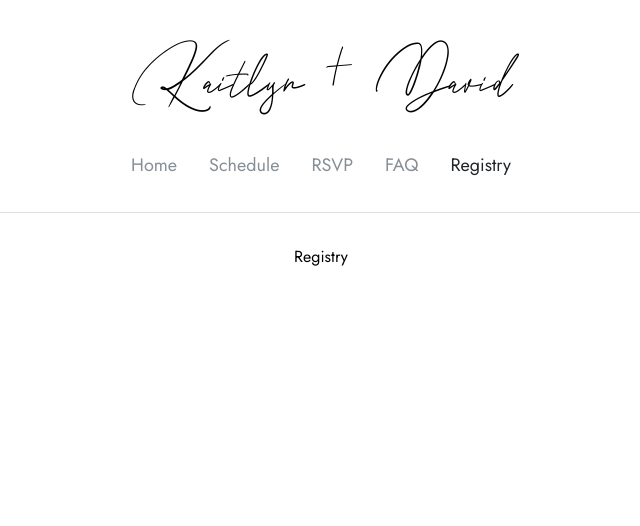
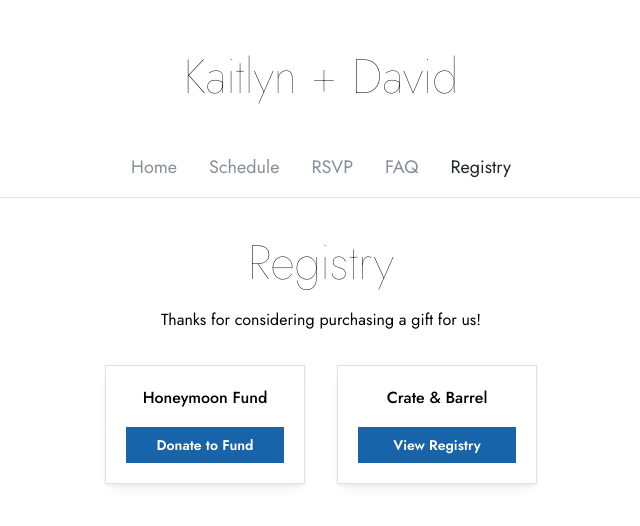
Before and after one commit to sikhote/kaitlynanddavid.com, a Next.js app: page /registry in a window 1280 px wide. Shown: the top 526 px of the page, without its empty margins (319-959 px from the left). Built offline with nearby package versions, Linux system fonts and the light colour scheme.

Commit message:
progress

```diff
--- a/src/app/auth/page.tsx
+++ b/src/app/auth/page.tsx
@@ -1,10 +1,12 @@
 'use client';
 
-import { Button, Stack, TextInput } from '@mantine/core';
+import { Box, Button, Stack, TextInput } from '@mantine/core';
 import { useForm } from '@mantine/form';
 import { useRouter } from 'next/navigation';
+import { useState } from 'react';
 
 export default function Auth() {
+  const [isLoading, setIsLoading] = useState(false);
   const router = useRouter();
   const form = useForm({
     mode: 'controlled',
@@ -12,6 +14,8 @@ export default function Auth() {
     initialValues: { password: '' },
   });
   const onSubmit = form.onSubmit(async (values) => {
+    setIsLoading(true);
+
     const res = await fetch('/api/auth', {
       method: 'POST',
       headers: { 'Content-Type': 'application/json' },
@@ -24,11 +28,13 @@ export default function Auth() {
     } else {
       form.setErrors({ password: 'Invalid password' });
     }
+
+    setIsLoading(false);
   });
 
   return (
-    <form onSubmit={onSubmit}>
-      <Stack gap="md" w="100%" miw={200}>
+    <Box component="form" onSubmit={onSubmit} maw={200} w="100%">
+      <Stack gap="md">
         <TextInput
           label="Password"
           autoFocus
@@ -36,10 +42,10 @@ export default function Auth() {
           {...form.getInputProps('password')}
           required
         />
-        <Button fullWidth type="submit">
+        <Button fullWidth type="submit" loading={isLoading}>
           Submit
         </Button>
       </Stack>
-    </form>
+    </Box>
   );
 }
--- a/src/app/faq/page.tsx
+++ b/src/app/faq/page.tsx
@@ -1,13 +1,13 @@
 'use client';
 
-import { Text, Title } from '@mantine/core';
+import { Stack, Text, Title } from '@mantine/core';
 
 export default function Page() {
   return (
-    <ul className="flex flex-col gap-10 items-center text-center max-w-lg w-full">
+    <Stack component="ul" gap="xl" align="center" ta="center">
       <li>
         <Title order={4}>What is the dress code?</Title>
-        <Text textWrap="balance">
+        <Text textWrap="balance" maw={600} w="100%">
           Cocktail attire! The wedding bowl has grass and can be quite windy, if
           wearing heels you may want to consider a block shoe as well as layers.
         </Text>
@@ -16,34 +16,38 @@ export default function Page() {
         <Title order={4}>
           Is dinner served to the table or is it a buffet style?
         </Title>
-        <Text textWrap="balance">Table service!</Text>
+        <Text textWrap="balance" maw={600} w="100%">
+          Table service!
+        </Text>
       </li>
       <li>
         <Title order={4}>What is the suggested parking?</Title>
-        <Text textWrap="balance">
+        <Text textWrap="balance" maw={600} w="100%">
           In general, parking in La Jolla can be limited. Consider carpooling or
           using rideshare if available.
         </Text>
       </li>
       <li>
         <Title order={4}>Do I get a plus one?</Title>
-        <Text textWrap="balance">
+        <Text textWrap="balance" maw={600} w="100%">
           To keep our wedding as small and intimate as possible, only guests
           named on your invitation are invited!
         </Text>
       </li>
       <li>
         <Title order={4}>When should I RSVP by?</Title>
-        <Text textWrap="balance">October 1st!</Text>
+        <Text textWrap="balance" maw={600} w="100%">
+          October 1st!
+        </Text>
       </li>
       <li>
         <Title order={4}>Are you registered? Where?</Title>
-        <Text textWrap="balance">
+        <Text textWrap="balance" maw={600} w="100%">
           We are very fortunate with all that we have and do not expect any
           gifts. If you do want to give a gift, consider a donation to honeymoon
           fund!
         </Text>
       </li>
-    </ul>
+    </Stack>
   );
 }
--- a/src/app/page.tsx
+++ b/src/app/page.tsx
@@ -1,11 +1,12 @@
+'use client';
+
+import { Text } from '@mantine/core';
+
 export default function Page() {
   return (
-    <div className="[&>*:nth-child(n+2)]:pt-5 max-w-sm w-full">
-      <p>
-        Welcome to our wedding website! We hope you can attend our intimate
-        family celebration. Please reference the website pages for the most up
-        to date event details.
-      </p>
-    </div>
+    <Text w="100%" maw={450} ta="center">
+      We hope you can attend our intimate family celebration. Please reference
+      the website pages for the most up to date event details.
+    </Text>
   );
 }
--- a/src/app/registry/page.tsx
+++ b/src/app/registry/page.tsx
@@ -1,5 +1,39 @@
 'use client';
 
+import { Button, Card, Flex, Stack, Text } from '@mantine/core';
+
 export default function Page() {
-  return <div>Registry</div>;
+  return (
+    <Stack gap="xl" ta="center">
+      <Text>Thanks for considering purchasing a gift for us!</Text>
+      <Flex gap="xl">
+        {[
+          {
+            title: 'Honeymoon Fund',
+            href: 'https://www.paypal.com/pool/9rKoiIW3yg?sr=wccr12588',
+            linkLabel: 'Donate to Fund',
+          },
+          {
+            title: 'Crate & Barrel',
+            href: 'https://www.crateandbarrel.com/gift-registry/kaitlyn-holt-and-david-sinclair/r7612588',
+            linkLabel: 'View Registry',
+          },
+        ].map(({ title, href, linkLabel }) => (
+          <Card shadow="sm" padding="lg" withBorder key={href} w={200}>
+            <Text fw={500}>{title}</Text>
+            <Button
+              component="a"
+              color="blue"
+              fullWidth
+              mt="md"
+              href={href}
+              target="_blank"
+            >
+              {linkLabel}
+            </Button>
+          </Card>
+        ))}
+      </Flex>
+    </Stack>
+  );
 }
--- a/src/app/schedule/page.tsx
+++ b/src/app/schedule/page.tsx
@@ -1,13 +1,13 @@
 'use client';
 
-import { Anchor, Text, Title } from '@mantine/core';
+import { Anchor, Box, Stack, Text, Title } from '@mantine/core';
 import { events } from '@/lib/events';
 
 export default function Page() {
   return (
-    <div className="flex flex-col text-center gap-5">
+    <Stack align="center" gap="lg" ta="center">
       <Title order={2}>{events[0].date}</Title>
-      <ul className="flex flex-col gap-10">
+      <Stack component="ul" gap="xl">
         {events.map(
           ({
             title,
@@ -19,16 +19,16 @@ export default function Page() {
             website,
             Icon,
           }) => (
-            <li key={title} className="flex flex-col gap-3">
-              <div className="w-[80px] mx-auto mb-[-30px] mt-[-10px]">
+            <Stack component="li" key={title} gap="md" align="center">
+              <Box w="80px" mt="-10px" mb="-30px">
                 <Icon />
-              </div>
-              <div>
+              </Box>
+              <Box>
                 <Title order={3}>{title}</Title>
                 <Text>{time}</Text>
                 {arrivalTime && <Text>{arrivalTime}</Text>}
-              </div>
-              <div>
+              </Box>
+              <Box>
                 <Anchor underline="hover" href={website}>
                   <Title order={5}>{location}</Title>
                 </Anchor>
@@ -38,14 +38,14 @@ export default function Page() {
                 >
                   {address}
                 </Anchor>
-              </div>
-              <Text mx="auto" className="max-w-sm w-full" textWrap="balance">
+              </Box>
+              <Text maw={400} w="100%" textWrap="balance">
                 {description}
               </Text>
-            </li>
+            </Stack>
           ),
         )}
-      </ul>
-    </div>
+      </Stack>
+    </Stack>
   );
 }
--- a/src/components/Layout.tsx
+++ b/src/components/Layout.tsx
@@ -1,57 +1,146 @@
 'use client';
 
-import { Divider, Group, Stack, Text } from '@mantine/core';
+import {
+  Anchor,
+  Box,
+  Burger,
+  Divider,
+  Drawer,
+  Group,
+  Stack,
+  Text,
+  Title,
+} from '@mantine/core';
+import { useDisclosure } from '@mantine/hooks';
 import Link from 'next/link';
 import { usePathname } from 'next/navigation';
+import { useMemo } from 'react';
+
+const pages = [
+  {
+    href: '/',
+    label: 'Home',
+    title: 'Welcome to our wedding website!',
+  },
+  {
+    href: '/schedule',
+    label: 'Schedule',
+  },
+  {
+    href: '/rsvp',
+    label: 'RSVP',
+  },
+  {
+    href: '/faq',
+    label: 'FAQ',
+  },
+  {
+    href: '/registry',
+    label: 'Registry',
+  },
+];
 
 export default function Nav({ children }: { children: React.ReactNode }) {
   const pathname = usePathname();
-  // className="min-h-full flex flex-col items-center py-15"
+  const [opened, { toggle, close }] = useDisclosure(false);
+  const items = useMemo(
+    () =>
+      pages.map(({ href, label }) => (
+        <li key={href}>
+          <Anchor
+            c={pathname === href ? 'gray.9' : 'gray.6'}
+            component={Link}
+            href={href}
+            onClick={close}
+          >
+            <Text component="span" fz="lg">
+              {label}
+            </Text>
+          </Anchor>
+        </li>
+      )),
+    [pathname, close],
+  );
+  const page = useMemo(
+    () => pages.find(({ href }) => href === pathname),
+    [pathname],
+  );
+  const isHome = useMemo(() => page?.href === '/', [page]);
+
   return (
-    <Stack mih="100%" align="center" py={48} justify="flex-start">
-      <div className="pb-10 font-cursive text-5xl">Kaitlyn + David</div>
+    <Stack
+      mih="100%"
+      align="center"
+      pt={{ base: 12, sm: 12, md: 48, lg: 48 }}
+      pb={{ base: 24, sm: 24, md: 48, lg: 48 }}
+      gap={0}
+      justify="flex-start"
+    >
+      <Stack component="header" w="100%" align="center" gap={0}>
+        <Group
+          justify="center"
+          align="center"
+          gap="xl"
+          pb={{ base: 0, sm: 0, md: 'lg', lg: 'xl' }}
+        >
+          <Title
+            component="div"
+            order={1}
+            fz={{ base: '1.75rem', sm: '2rem', md: '2.5rem', lg: '3rem' }}
+            style={{ fontFamily: 'var(--font-cursive)' }}
+          >
+            Kaitlyn + David
+          </Title>
+          <Burger
+            opened={opened}
+            onClick={toggle}
+            hiddenFrom="xs"
+            size="sm"
+            aria-label="Toggle navigation"
+            style={{ top: '5px', position: 'relative' }}
+          />
+        </Group>
         {pathname !== '/auth' && (
           <>
-          <nav>
+            <Box visibleFrom="xs" component="nav" pt="md">
               <Group component="ul" gap="xl">
-              {[
-                {
-                  slug: '/',
-                  label: 'Home',
-                },
-                {
-                  slug: '/schedule',
-                  label: 'Schedule',
-                },
-                {
-                  slug: '/rsvp',
-                  label: 'RSVP',
-                },
-                {
-                  slug: '/faq',
-                  label: 'FAQ',
-                },
-                {
-                  slug: '/registry',
-                  label: 'Registry',
-                },
-              ].map(({ slug, label }) => (
-                <li key={slug}>
-                  <Link href={slug}>
-                    <Text fz="lg" c={pathname === slug ? 'gray.9' : 'gray.6'}>
-                      {label}
-                    </Text>
-                  </Link>
-                </li>
-              ))}
+                {items}
               </Group>
-          </nav>
+            </Box>
             <Divider my="md" w="100%" maw={800} />
           </>
         )}
-      <main className="max-w-4xl px-5 w-full flex flex-col items-center">
+        <Drawer
+          opened={opened}
+          onClose={close}
+          size="100%"
+          padding="md"
+          hiddenFrom="xs"
+          zIndex={1000000}
+        >
+          <Stack
+            component="ul"
+            gap="md"
+            top={0}
+            pt="md"
+            style={{ position: 'absolute', zIndex: 1001 }}
+          >
+            {items}
+          </Stack>
+        </Drawer>
+      </Stack>
+      <Stack component="main" maw={800} w="100%" align="center" pt="lg" px="md">
+        {page && (
+          <Title
+            {...(isHome ? { order: 1, fz: 24, lh: 1.5, fw: '200' } : {})}
+            order={1}
+            ta="center"
+          >
+            {page.title || page.label}
+          </Title>
+        )}
         {children}
-      </main>
+      </Stack>
     </Stack>
   );
 }
--- a/src/components/Provider.tsx
+++ b/src/components/Provider.tsx
@@ -7,6 +7,15 @@ const errorColor = 'var(--mantine-color-teal-7)';
 const theme = createTheme({
   defaultRadius: 0,
   fontFamily: 'var(--font-sans)',
+  headings: {
+    sizes: {
+      h1: {
+        fontWeight: '100',
+        fontSize: '3rem',
+        lineHeight: 'calc(3rem * 1.2)',
+      },
+    },
+  },
   primaryColor: 'gray',
   primaryShade: 9,
   components: {
```
Lines whose indentation alone changed are shown as unchanged.
